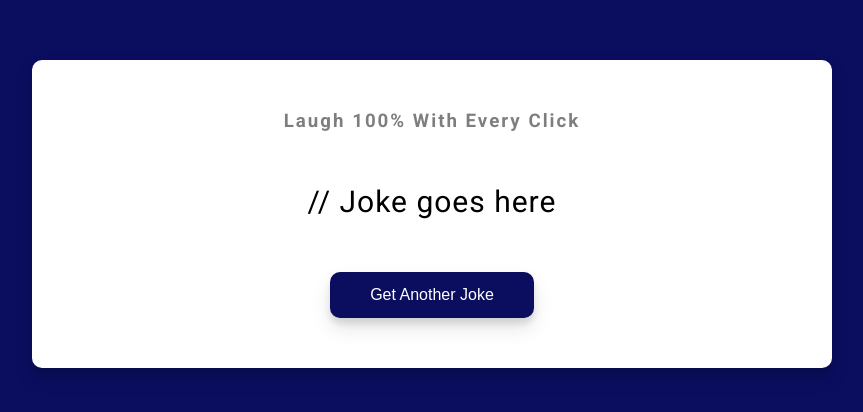
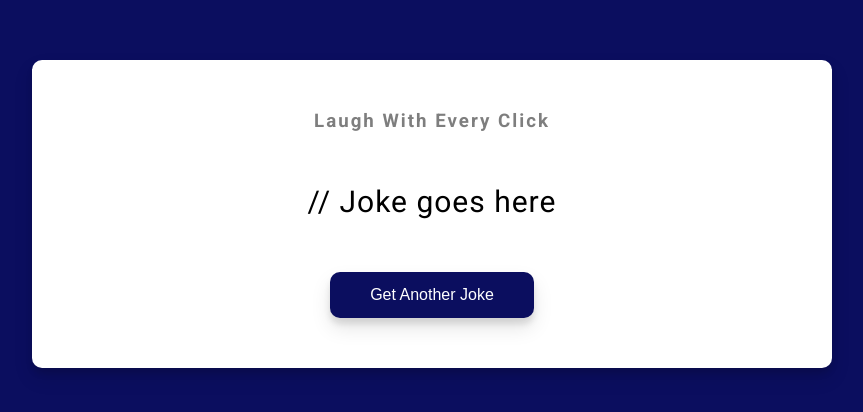
Before and after one commit to xXxZAIDxXx/Jokes-with-one-click, a plain HTML site: page index.html in a window 1280 px wide. Shown: the part 186-598 px from the top of the page, without its empty margins (208-1071 px from the left). Drawn offline with Linux system fonts and the light colour scheme; no server answers.

Commit message:
Update index.html

```diff
--- a/index.html
+++ b/index.html
@@ -10,7 +10,7 @@
 </head>
 <body>
     <div class="container">
-        <h3>Laugh 100% With Every Click</h3>
+        <h3>Laugh With Every Click</h3>
         <div id="joke" class="joke">
             // Joke goes here
         </div>
```
